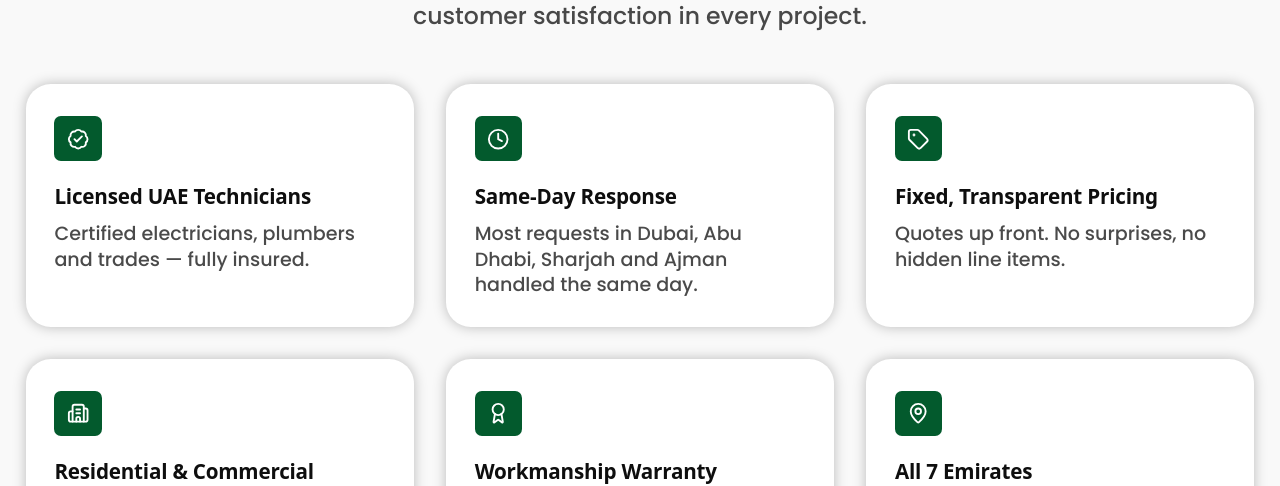
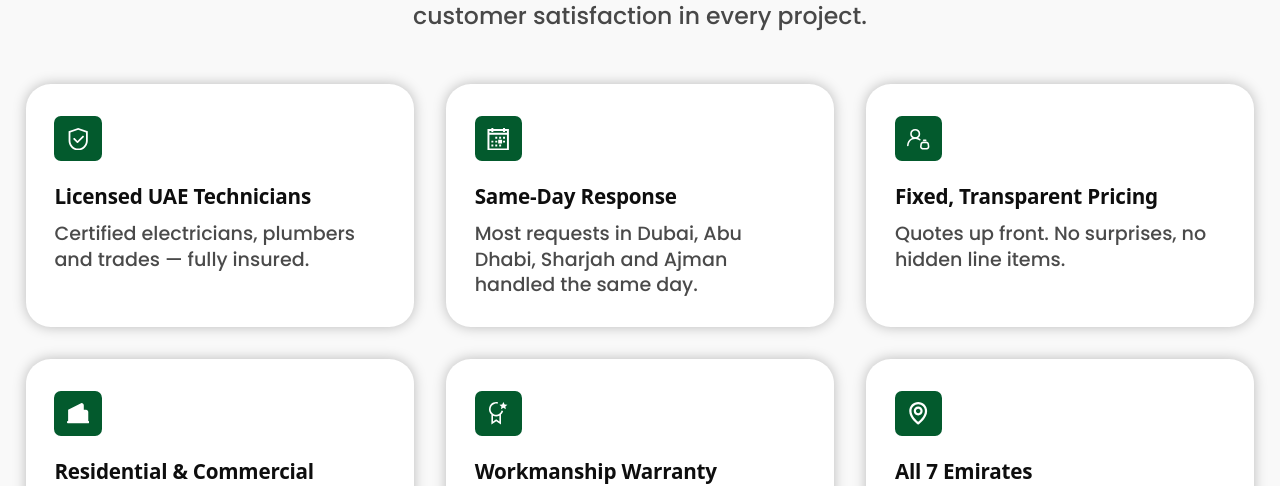
Before and after one commit to Sumaiyamohideen/dubai_project, a React (Vite) app: page / in a window 1280 px wide. Shown: the part 3940-4426 px from the top of the page. Built offline with nearby package versions, Linux system fonts and the light colour scheme; a web font is replaced by a local one.

Commit message:
feat: integrate exact custom Figma SVG vectors into Why Choose Chalachal section

```diff
--- a/src/components/sections/WhyChoose/constants.js
+++ b/src/components/sections/WhyChoose/constants.js
@@ -11,37 +11,37 @@ export const WHY_CHOOSE_FEATURES = [
     id: 'licensed-technicians',
     title: 'Licensed UAE Technicians',
     description: 'Certified electricians, plumbers and trades — fully insured.',
-    iconName: 'badge-check',
+    iconName: 'licensed-technician',
   },
   {
     id: 'same-day-response',
     title: 'Same-Day Response',
     description:
       'Most requests in Dubai, Abu Dhabi, Sharjah and Ajman handled the same day.',
-    iconName: 'clock',
+    iconName: 'same-day-response',
   },
   {
     id: 'fixed-pricing',
     title: 'Fixed, Transparent Pricing',
     description: 'Quotes up front. No surprises, no hidden line items.',
-    iconName: 'tag',
+    iconName: 'transparent-pricing',
   },
   {
     id: 'residential-commercial',
     title: 'Residential & Commercial',
     description: 'Villas, apartments, offices, retail, F&B and warehouses.',
-    iconName: 'building-2',
+    iconName: 'residential-commercial',
   },
   {
     id: 'workmanship-warranty',
     title: 'Workmanship Warranty',
     description: 'Every job is backed by a written workmanship warranty.',
-    iconName: 'award',
+    iconName: 'workmanship-warranty',
   },
   {
     id: 'all-7-emirates',
     title: 'All 7 Emirates',
     description: 'Dubai to Fujairah — one number for the whole UAE.',
-    iconName: 'map-pin',
+    iconName: 'all-emirates',
   },
 ];
```
Also changed, not shown: src/components/ui/Icon/iconMap.jsx (+10 -0 lines).
